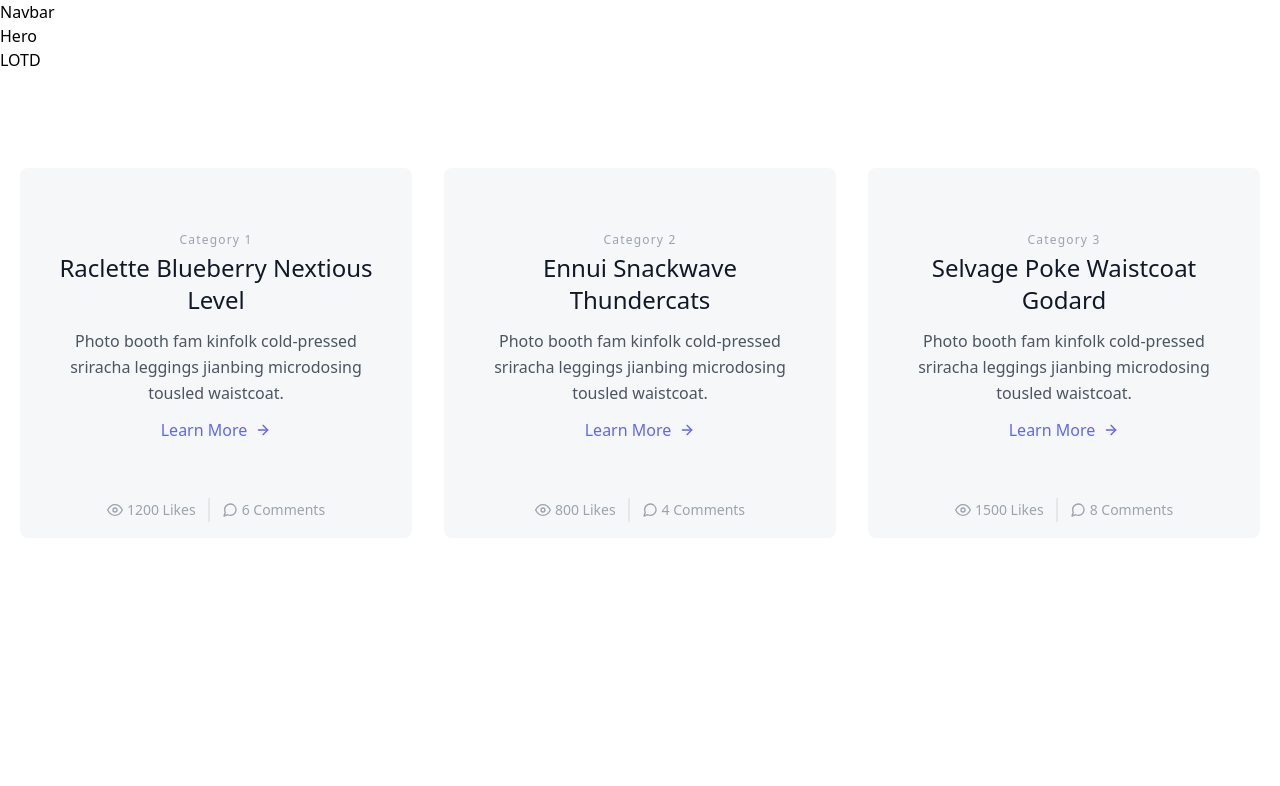
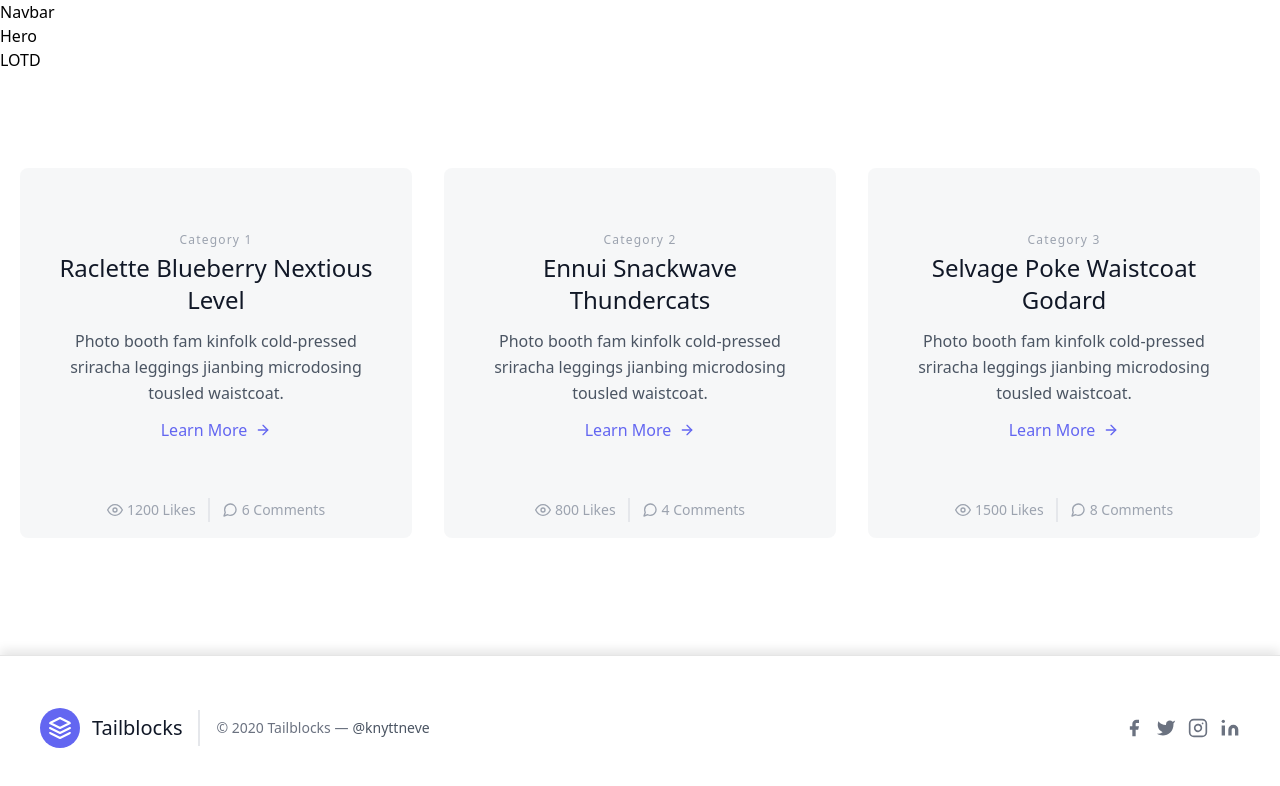
Before and after one commit to piyushhagarwal/DBMS_23-24Frontend, a Next.js app: page / in a window 1280 px wide. Shown: the top 786 px of the page. Built offline with nearby package versions, Linux system fonts and the light colour scheme.

Commit message:
footer integrated

```diff
--- /dev/null
+++ b/components/Footer.tsx
@@ -0,0 +1,57 @@
+import React from 'react';
+
+function Footer() {
+  const footerStyle: React.CSSProperties = {
+    position: 'fixed',
+    bottom: '0',
+    left: '0',
+    width: '100%',
+    backgroundColor: '#fff',
+    zIndex: 1000,
+    borderTop: '1px solid #e5e5e5',
+    padding: '20px',
+    boxShadow: '0px -5px 10px rgba(0, 0, 0, 0.1)',
+  };
+
+  return (
+    <footer style={footerStyle} className="text-gray-600 body-font">
+      <div className="container px-5 py-8 mx-auto flex items-center sm:flex-row flex-col">
+        <a className="flex title-font font-medium items-center md:justify-start justify-center text-gray-900">
+          <svg xmlns="http://www.w3.org/2000/svg" fill="none" stroke="currentColor" stroke-linecap="round" stroke-linejoin="round" stroke-width="2" className="w-10 h-10 text-white p-2 bg-indigo-500 rounded-full" viewBox="0 0 24 24">
+            <path d="M12 2L2 7l10 5 10-5-10-5zM2 17l10 5 10-5M2 12l10 5 10-5"></path>
+          </svg>
+          <span className="ml-3 text-xl">Tailblocks</span>
+        </a>
+        <p className="text-sm text-gray-500 sm:ml-4 sm:pl-4 sm:border-l-2 sm:border-gray-200 sm:py-2 sm:mt-0 mt-4">© 2020 Tailblocks —
+          <a href="https://twitter.com/knyttneve" className="text-gray-600 ml-1" rel="noopener noreferrer" target="_blank">@knyttneve</a>
+        </p>
+        <span className="inline-flex sm:ml-auto sm:mt-0 mt-4 justify-center sm:justify-start">
+          <a className="text-gray-500">
+            <svg fill="currentColor" stroke-linecap="round" stroke-linejoin="round" stroke-width="2" className="w-5 h-5" viewBox="0 0 24 24">
+              <path d="M18 2h-3a5 5 0 00-5 5v3H7v4h3v8h4v-8h3l1-4h-4V7a1 1 0 011-1h3z"></path>
+            </svg>
+          </a>
+          <a className="ml-3 text-gray-500">
+            <svg fill="currentColor" stroke-linecap="round" stroke-linejoin="round" stroke-width="2" className="w-5 h-5" viewBox="0 0 24 24">
+              <path d="M23 3a10.9 10.9 0 01-3.14 1.53 4.48 4.48 0 00-7.86 3v1A10.66 10.66 0 013 4s-4 9 5 13a11.64 11.64 0 01-7 2c9 5 20 0 20-11.5a4.5 4.5 0 00-.08-.83A7.72 7.72 0 0023 3z"></path>
+            </svg>
+          </a>
+          <a className="ml-3 text-gray-500">
+            <svg fill="none" stroke="currentColor" stroke-linecap="round" stroke-linejoin="round" stroke-width="2" className="w-5 h-5" viewBox="0 0 24 24">
+              <rect width="20" height="20" x="2" y="2" rx="5" ry="5"></rect>
+              <path d="M16 11.37A4 4 0 1112.63 8 4 4 0 0116 11.37zm1.5-4.87h.01"></path>
+            </svg>
+          </a>
+          <a className="ml-3 text-gray-500">
+            <svg fill="currentColor" stroke="currentColor" stroke-linecap="round" stroke-linejoin="round" stroke-width="0" className="w-5 h-5" viewBox="0 0 24 24">
+              <path stroke="none" d="M16 8a6 6 0 016 6v7h-4v-7a2 2 0 00-2-2 2 2 0 00-2 2v7h-4v-7a6 6 0 016-6zM2 9h4v12H2z"></path>
+              <circle cx="4" cy="4" r="2" stroke="none"></circle>
+            </svg>
+          </a>
+        </span>
+      </div>
+    </footer>
+  );
+}
+
+export default Footer;
--- a/pages/index.tsx
+++ b/pages/index.tsx
@@ -1,3 +1,4 @@
+import Footer from "@/components/Footer";
 import Hero from "@/components/Hero";
 import LOTD from "@/components/LOTD";
 import LawCards from "@/components/LawCards";
@@ -10,6 +11,7 @@
       <Hero />
       <LOTD />
       <LawCards />
+      <Footer />
     </div>
   );
 }
```
